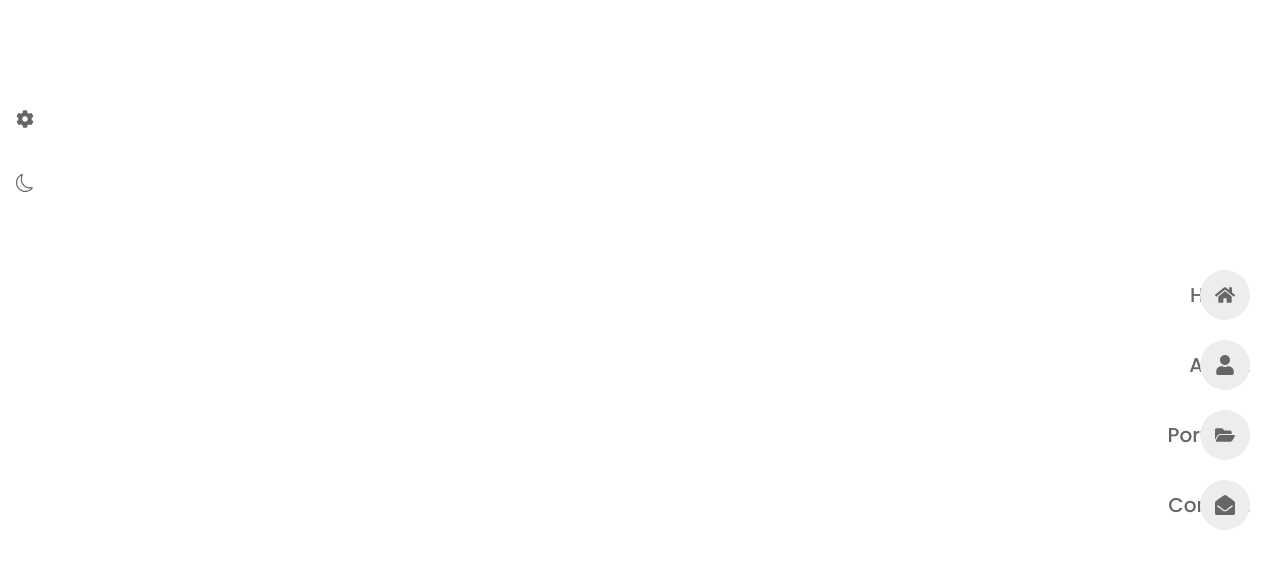
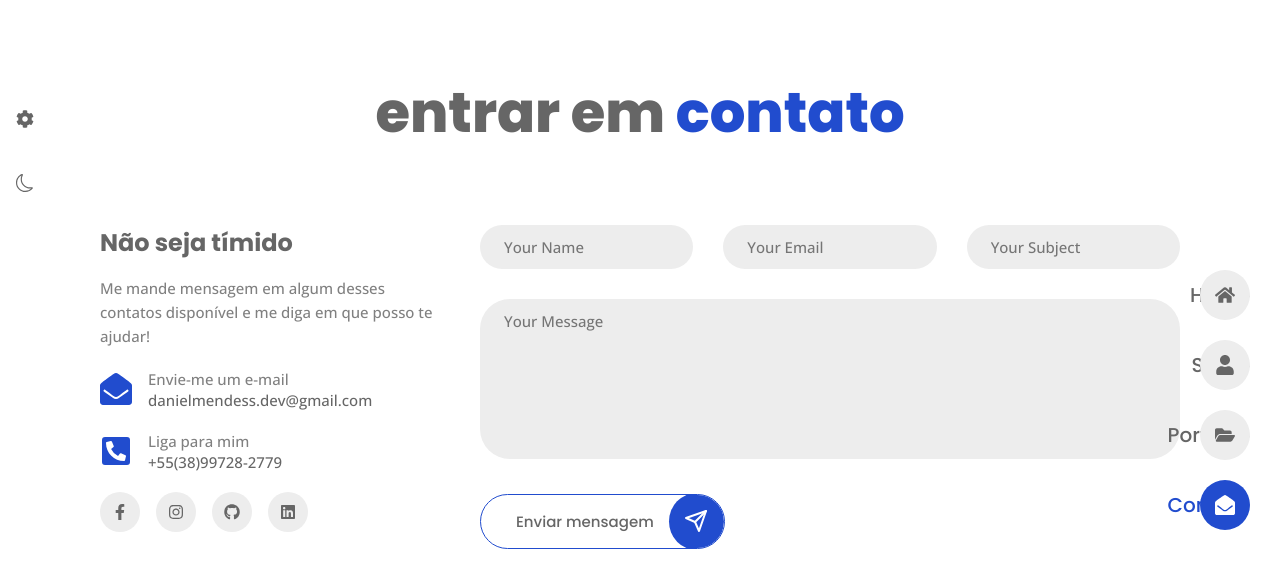
Before and after one commit to daniel-barbosaa/portfolio, a React (Vite) app: page /contato in a window 1280 px wide. Before the commit this address had no page. Shown: the top 588 px of the page. Built offline with nearby package versions, Linux system fonts and the light colour scheme.

Commit message:
information authentication

```diff
--- a/index.html
+++ b/index.html
@@ -2,9 +2,9 @@
 <html lang="en">
   <head>
     <meta charset="UTF-8" />
-    <link rel="icon" type="image/svg+xml" href="/vite.svg" />
+    <link rel="icon" type="image/svg+xml" href="src/assets/DB.png" />
     <meta name="viewport" content="width=device-width, initial-scale=1.0" />
-    <title>Vite + React</title>
+    <title>Daniel Barbosa</title>
   </head>
   <body>
     <div id="root"></div>
--- a/src/App.jsx
+++ b/src/App.jsx
@@ -18,8 +18,8 @@ function App() {
       <Themes/>
       <Routes>
         <Route index element={<Home/>}/>
-        <Route path='about' element={<About/>}/>
-        <Route path='contact' element={<Contact/>}/>
+        <Route path='sobre' element={<About/>}/>
+        <Route path='contato' element={<Contact/>}/>
         <Route path='portfolio' element={<Portifolio/>}/>
       </Routes>
    </BrowserRouter>
--- a/src/components/Themes.jsx
+++ b/src/components/Themes.jsx
@@ -75,7 +75,7 @@ const Themes = () => {
             </div>
 
             <h3 className="style__switcher-title">
-                Style Switcher
+                Alterar estilo
             </h3>
 
             <div className="style__switcher-item">
--- a/src/data.jsx
+++ b/src/data.jsx
@@ -38,23 +38,23 @@ export const links = [
 
   {
     id: 2,
-    name: 'About',
+    name: 'Sobre',
     icon: <FaUser className='nav__icon' />,
-    path: '/about',
+    path: '/sobre',
   },
 
   {
     id: 3,
-    name: 'Portfolio',
+    name: 'Portfólio',
     icon: <FaFolderOpen className='nav__icon' />,
     path: '/portfolio',
   },
 
   {
     id: 4,
-    name: 'Contact',
+    name: 'Contato',
     icon: <FaEnvelopeOpen className='nav__icon' />,
-    path: '/contact',
+    path: '/contato',
   },
 ];
 
--- a/src/pages/about/About.jsx
+++ b/src/pages/about/About.jsx
@@ -3,9 +3,9 @@ import { FaDownload } from "react-icons/fa";
 
 import Info from "../../components/Info";
 import Stats from "../../components/Stats";
-import CV from "../../assets/steve-Cv.pdf"
+import CV from "../../assets/em-construcao.pdf"
 import Skills from '../../components/Skills'
-import {resume} from '../../data'
+import { resume } from '../../data'
 import { ResumeItem } from "../../components/ResumeItem";
 import './about.css'
 
@@ -14,14 +14,14 @@ const About = () => {
         <main className="section container">
             <section className="about">
                 <h2 className="section__title">
-                    About
-                    <span> Me</span>
+                    Sobre
+                    <span> Mim</span>
                 </h2>
 
                 <div className="about__container grid">
                     <div className="about__info">
                         <h3 className="section__subtitle">
-                            Personal Infos
+                            Informações pessoais
                         </h3>
 
                         <ul className="info__list grid">
@@ -35,7 +35,7 @@ const About = () => {
 
                     </div>
                     <div className="stats grid">
-                        <Stats/>
+                        <Stats />
                     </div>
 
                 </div>
@@ -45,10 +45,10 @@ const About = () => {
 
             <section className="skills">
                 <h3 className="section__subtitle subtitle__center">
-                    My Skils
+                    Minhas habilidades
                 </h3>
                 <div className="skills__container grid">
-                    <Skills/>
+                    <Skills />
                 </div>
             </section>
 
@@ -56,21 +56,21 @@ const About = () => {
 
             <section className="resume">
                 <h3 className="section__subtitle subtitle__center">
-                    Experience & Education
+                    Experiência e Educação
                 </h3>
 
                 <div className="resume__container grid">
                     <div className="resume__data">
-                        {resume.map((val)=>{
-                            if(val.category === 'experience'){
-                                return <ResumeItem key={val.id} {...val}/>;
+                        {resume.map((val) => {
+                            if (val.category === 'experience') {
+                                return <ResumeItem key={val.id} {...val} />;
                             }
                         })}
                     </div>
                     <div className="resume__data">
-                        {resume.map((val)=>{
-                            if(val.category === 'education'){
-                                return <ResumeItem key={val.id} {...val}/>;
+                        {resume.map((val) => {
+                            if (val.category === 'education') {
+                                return <ResumeItem key={val.id} {...val} />;
                             }
                         })}
                     </div>
--- a/src/pages/contact/Contact.jsx
+++ b/src/pages/contact/Contact.jsx
@@ -14,12 +14,14 @@ const Contact = () => {
     return (
         <section className="contact section">
             <h2 className="section__title">
-                Get In <span>Touch</span>
+                entrar em <span>contato</span>
             </h2>
 
             <div className="contact__container grid">
                 <div className="contact__data">
-                    <h3 className="contact__title">Don't be shy</h3>
+                    <h3 className="contact__title">
+                        Não seja tímido
+                    </h3>
                     <p className="contact__description">
                         Me mande mensagem em algum desses contatos disponível e me diga em que posso te ajudar!
                     </p>
@@ -30,7 +32,7 @@ const Contact = () => {
 
                             <div>
                                 <span className="info__title">
-                                    Mail me
+                                    Envie-me um e-mail
                                 </span>
                                 <h4 className="info__desc">
                                     danielmendess.dev@gmail.com
@@ -43,7 +45,7 @@ const Contact = () => {
 
                             <div>
                                 <span className="info__title">
-                                    Call me
+                                    Liga para mim
                                 </span>
                                 <h4 className="info__desc">
                                     +55(38)99728-2779
@@ -85,7 +87,7 @@ const Contact = () => {
                             name="accessKey" value="0dc6e925-5458-4bc2-828d-694bfed92643"
                         />
 
-                        <input type="hidden" name="redirectTo" value="https://danielbarbossdev.netlify.app/contact"/>
+                        <input type="hidden" name="redirectTo" value="hhttps://danielbarbosadev.vercel.app/contact" />
 
                         <div className="form__input-div">
                             <input type="text"
@@ -120,9 +122,9 @@ const Contact = () => {
                     </div>
 
                     <button className="button">
-                        Send Message
+                        Enviar mensagem
                         <span className="button__icon contact__button-icon">
-                            <FiSend/>
+                            <FiSend />
                         </span>
                     </button>
                 </form>
--- a/src/pages/home/Home.jsx
+++ b/src/pages/home/Home.jsx
@@ -11,12 +11,12 @@ const home = () => {
       <img src={Profile} alt="" className="home__img" />
       <div className="home__content">
         <div className="home__data">
-          <h1 className="home__title"><span>I'm Daniel Barbosa.</span> Web developer</h1>
+          <h1 className="home__title"><span>Eu sou Daniel Barbosa.</span> desenvolvedor web</h1>
           <p className="home__description">Sou desenvolvedor web, no Front-End tenho experiência com JavaScript, React, HTML, CSS, Styled-components. No Back-End possuo o conhecimento com NodeJs utilizando JavaScript, Express. Tenho como foco externar o meu potencial com o poder de todas essas tecnologias aperfeiçoando e mantendo sistemas web completos, com performace e levando uma excelente experiência de usuário. <br></br>
-          Deseja falar comigo entre na página de <Link to="http://localhost:5173/contact" className='nav__contact'>Contato</Link></p>
+          Deseja falar comigo entre na página de <Link to="https://danielbarbosadev.vercel.app/contact" className='nav__contact'>Contato</Link></p>
 
           <Link to='/about' className='button'>
-            More About Me
+            Mais sobre mim
             <span className='button__icon'>
               <FaArrowRight />
             </span>
```
Also changed, not shown: 1 other file (tests, documents, lock files or other folders). Lines whose indentation alone changed are shown as unchanged.
